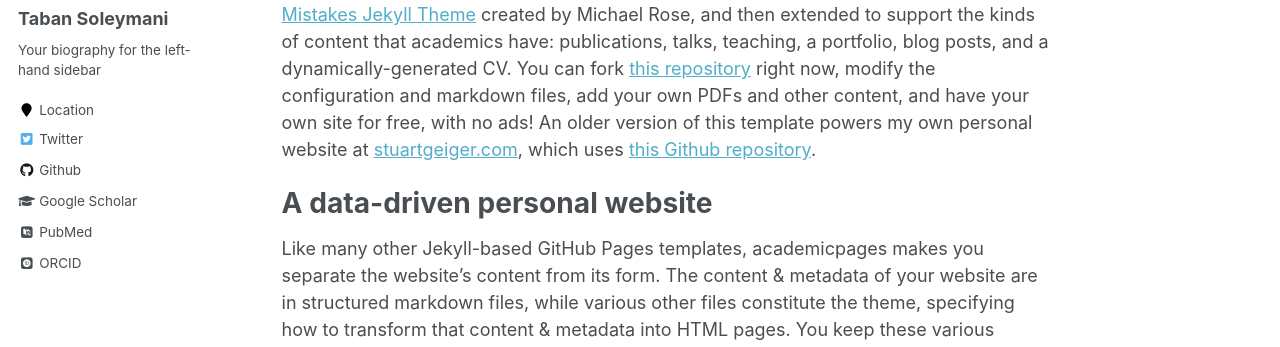
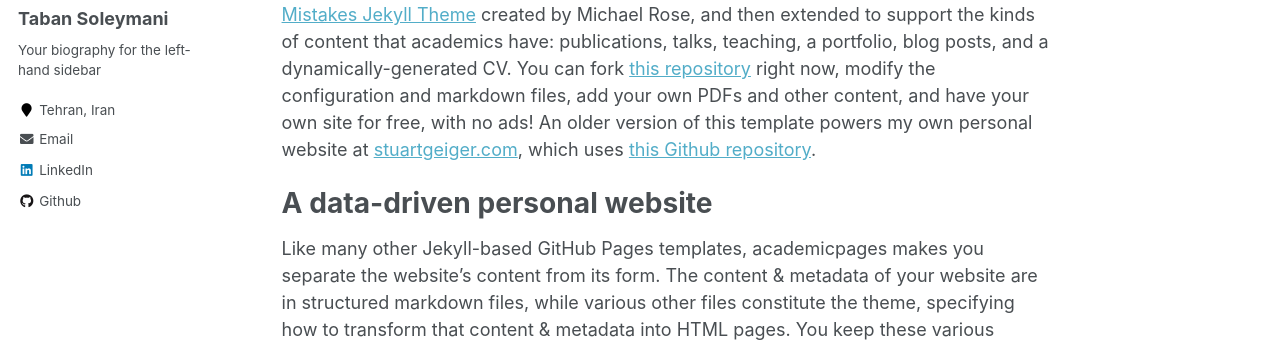
Before and after one commit to tabans/tabans.github.io, a Jekyll site: the page built from _pages/about.md, in a window 1280 px wide. Shown: the part 295-642 px from the top of the page. Built offline with Jekyll 4.4.1, drawn with Linux system fonts in a browser that asks for light colours; some web fonts are replaced.

Commit message:
Update _config.yml

```diff
--- a/_config.yml
+++ b/_config.yml
@@ -57,7 +57,7 @@ yandex_site_verification :
 
 # Social Sharing
 twitter:
-  username               : &twitter
+  username               :
 facebook:
   username               :
   app_id                 :
@@ -83,11 +83,11 @@ author:
   name             : "Taban Soleymani"
   avatar           : "profile.png"
   bio              : "Your biography for the left-hand sidebar"
-  location         : "Location"
+  location         : "Tehran, Iran"
   employer         :
-  pubmed           : "https://www.ncbi.nlm.nih.gov/pubmed/?term=john+snow"
-  googlescholar    : "http://yourfullgooglescholarurl.com"
-  email            :
+  pubmed           :
+  googlescholar    :
+  email            : "taabansoleymani@gmail.com"
   researchgate     :  # example: "https://www.researchgate.net/profile/yourprofile"
   uri              :
   bitbucket        :
@@ -96,20 +96,20 @@ author:
   flickr           :
   facebook         :
   foursquare       :
-  github           : "academicpages"
+  github           : "https://github.com/Taabannn"
   google_plus      :
   keybase          :
   instagram        :
   impactstory      : #"https://profiles.impactstory.org/u/xxxx-xxxx-xxxx-xxxx"
   lastfm           :
-  linkedin         :
-  orcid            : "http://orcid.org/yourorcidurl"
+  linkedin         : "https://www.linkedin.com/in/tabansoleymani"
+  orcid            : #"http://orcid.org/yourorcidurl"
   pinterest        :
   soundcloud       :
   stackoverflow    : # http://stackoverflow.com/users/123456/username
   steam            :
   tumblr           :
-  twitter          : "replacethistwitterhandle"
+  twitter          : #"replacethistwitterhandle"
   vine             :
   weibo            :
   xing             :
```
